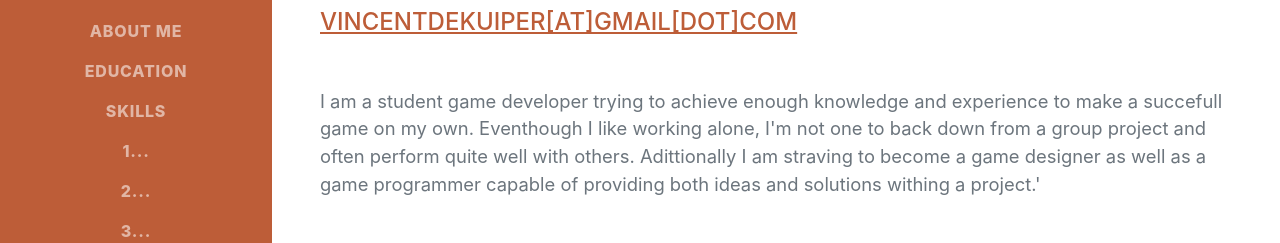
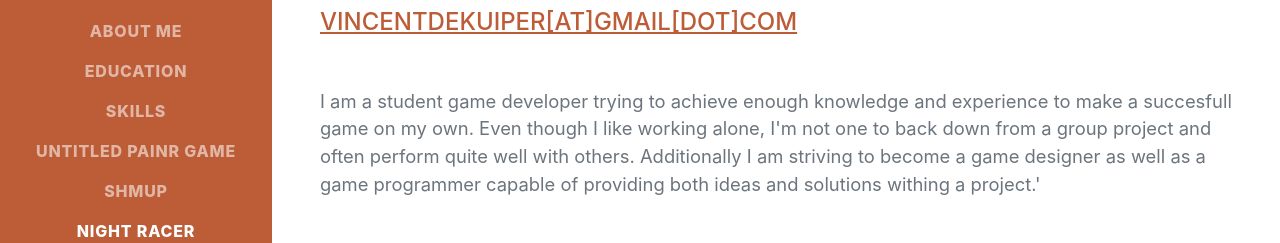
Before and after one commit to Blaze-Darkwood/Portfolio, a plain HTML site: page index.html in a window 1280 px wide. Shown: the part 361-604 px from the top of the page. Drawn offline with nearby package versions, Linux system fonts and the light colour scheme; a web font is replaced by a local one.

Commit message:
spelling fixes

```diff
--- a/index.html
+++ b/index.html
@@ -28,9 +28,9 @@
                     <li class="nav-item"><a class="nav-link js-scroll-trigger" href="#about">About me</a></li>
                     <li class="nav-item"><a class="nav-link js-scroll-trigger" href="#education">Education</a></li>
                     <li class="nav-item"><a class="nav-link js-scroll-trigger" href="#skills">Skills</a></li>
-                    <li class="nav-item"><a class="nav-link js-scroll-trigger" href="#1...">1...</a></li>
-                    <li class="nav-item"><a class="nav-link js-scroll-trigger" href="#2...">2...</a></li>
-                    <li class="nav-item"><a class="nav-link js-scroll-trigger" href="#3...">3...</a></li>
+                    <li class="nav-item"><a class="nav-link js-scroll-trigger" href="#upg">Untitled Painr Game</a></li>
+                    <li class="nav-item"><a class="nav-link js-scroll-trigger" href="#shmup">SHMUP</a></li>
+                    <li class="nav-item"><a class="nav-link js-scroll-trigger" href="#night-racer">Night Racer</a></li>
                 </ul>
             </div>
         </nav>
@@ -47,7 +47,7 @@
                         4931 RC - Mr. Simonbuijsstraat · Geertruidenberg ·
                         <a href="mailto:vincentdekuiper@gmail.com">vincentdekuiper[at]gmail[dot]com</a>
                     </div>
-                    <p class="lead mb-5">I am a student game developer trying to achieve enough knowledge and experience to make a succefull game on my own. Eventhough I like working alone, I'm not one to back down from a group project and often perform quite well with others. Adittionally I am straving to become a game designer as well as a game programmer capable of providing both ideas and solutions withing a project.'</p>
+                    <p class="lead mb-5">I am a student game developer trying to achieve enough knowledge and experience to make a succesfull game on my own. Even though I like working alone, I'm not one to back down from a group project and often perform quite well with others. Additionally I am striving to become a game designer as well as a game programmer capable of providing both ideas and solutions withing a project.'</p>
                     <div class="social-icons">
                         <a class="social-icon" href="https://github.com/Blaze-Darkwood"><i class="fab fa-github"></i></a>
                     </div>
@@ -93,29 +93,29 @@
                         <li class="list-inline-item"><i class="fab fa-unity"></i></li>
                     </ul>
                     <div class="subheading mb-3">Mastery</div>
-                        <div>Due to my studies at Avans I have a decent general knowledge about the basics of html css and java script.</div>
+                        <div>Due to my studies at Avans I have decent knowledge about the basics of html css and JavaScript.</div>
                         <div>However my current studies mainly focus on C# and Unity so I am a fair bit more confident with that than the other languages.</div>
                 </div>
             </section>
             <hr class="m-0" />
-            <!-- 1...-->
-            <section class="resume-section" id="1...">
+            <!-- Untitled Paint Game -->
+            <section class="resume-section" id="upg">
                 <div class="resume-section-content">
-                    <h2 class="mb-5">1...</h2>
+                    <h2 class="mb-5">Untitled Paint Game</h2>
                 </div>
             </section>
             <hr class="m-0" />
-            <!-- 2...-->
-            <section class="resume-section" id="2...">
+            <!-- SHMUP -->
+            <section class="resume-section" id="shmup">
                 <div class="resume-section-content">
-                    <h2 class="mb-5">2...</h2>
+                    <h2 class="mb-5">SHMUP</h2>
                 </div>
             </section>
             <hr class="m-0" />
-            <!-- 3...-->
-            <section class="resume-section" id="3...">
+            <!-- Night Racer -->
+            <section class="resume-section" id="night-racer">
                 <div class="resume-section-content">
-                    <h2 class="mb-5">3...</h2>
+                    <h2 class="mb-5">Night Racer</h2>
                 </div>
             </section>
         </div>
```
